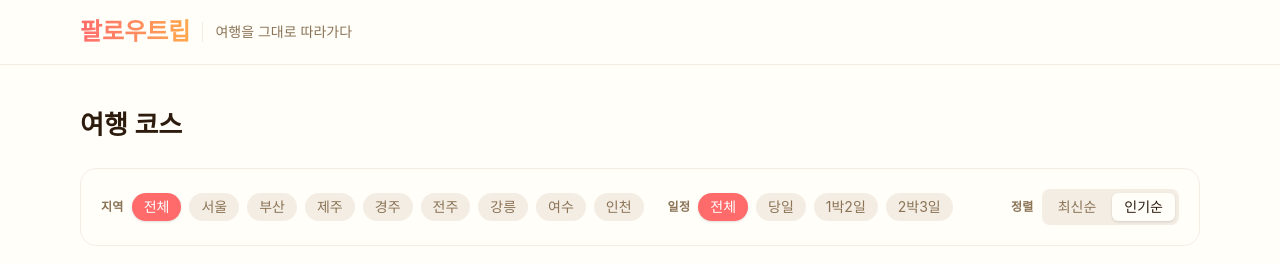
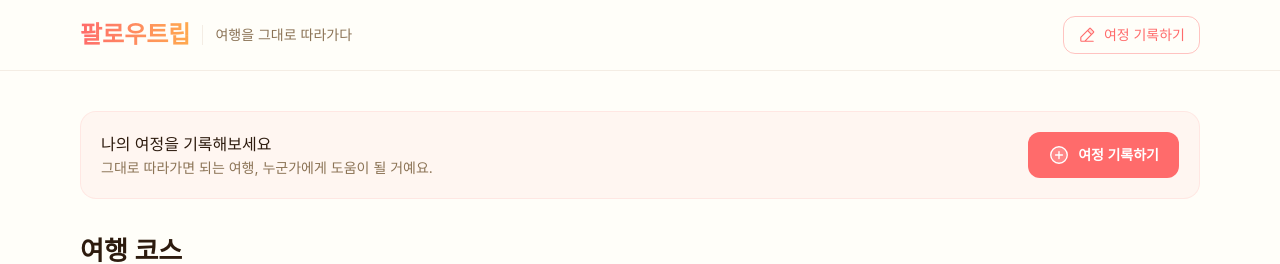
Before and after one commit to amh6281/followtrip, a Next.js app: page / in a window 1280 px wide. Shown: the top 264 px of the page. Built offline with nearby package versions, Linux system fonts and the light colour scheme; a web font is replaced by a local one.

Commit message:
feat: CreateTrip component 추가

```diff
--- /dev/null
+++ b/src/components/home/molecules/CreateTrip.tsx
@@ -0,0 +1,31 @@
+import Link from 'next/link';
+import { PlusCircleIcon } from '@phosphor-icons/react/dist/ssr';
+
+const CreateTrip = () => {
+  return (
+    <section
+      className='border-primary/10 bg-primary/5 mb-8 rounded-2xl border p-5 max-md:p-4'
+      aria-labelledby='create-trip-cta-title'
+    >
+      <div className='flex flex-col gap-4 sm:flex-row sm:items-center sm:justify-between'>
+        <div>
+          <p id='create-trip-cta-title' className='text-foreground font-medium'>
+            나의 여정을 기록해보세요
+          </p>
+          <p className='text-muted-foreground mt-0.5 text-sm'>
+            그대로 따라가면 되는 여행, 누군가에게 도움이 될 거예요.
+          </p>
+        </div>
+        <Link
+          href='/trips/new'
+          className='bg-primary text-primary-foreground inline-flex shrink-0 items-center justify-center gap-2 rounded-xl px-5 py-3 text-sm font-semibold transition-opacity hover:opacity-90'
+        >
+          <PlusCircleIcon size={22} weight='duotone' />
+          여정 기록하기
+        </Link>
+      </div>
+    </section>
+  );
+};
+
+export default CreateTrip;
--- a/src/components/home/molecules/index.ts
+++ b/src/components/home/molecules/index.ts
@@ -1,2 +1,3 @@
+export { default as CreateTrip } from './CreateTrip';
 export { default as FilterGroup } from './FilterGroup';
 export { default as SortGroup } from './SortGroup';
--- a/src/components/home/templates/HomeTemplate.tsx
+++ b/src/components/home/templates/HomeTemplate.tsx
@@ -2,7 +2,7 @@
 
 import { useSearchParams } from 'next/navigation';
 import { FilterBar, TripList } from '../organisms';
-
+import { CreateTrip } from '../molecules';
 import { dummyTrips } from '@/data/dummy-trips';
 import type { Trip } from '@/types/trip';
 import { EmptyTrip, TripCount } from '../atoms';
@@ -35,6 +35,8 @@ const HomeTemplate = () => {
   return (
     <div className='bg-background min-h-full flex-1'>
       <main className='container mx-auto max-w-6xl px-4 py-10 max-md:py-8'>
+        <CreateTrip />
+
         <section className='mb-8'>
           <h2 className='text-foreground mb-6 text-[26px] font-semibold max-md:text-2xl'>
             여행 코스
--- a/src/components/layout/Header.tsx
+++ b/src/components/layout/Header.tsx
@@ -1,4 +1,5 @@
 import Link from 'next/link';
+import { PencilSimpleLineIcon } from '@phosphor-icons/react/dist/ssr';
 
 const Header = () => {
   return (
@@ -15,6 +16,18 @@ const Header = () => {
             여행을 그대로 따라가다
           </span>
         </Link>
+        <Link
+          href='/trips/new'
+          className='text-primary border-primary/40 flex shrink-0 items-center gap-2 rounded-xl border px-3.5 py-2 text-sm font-medium transition-colors max-md:px-3 max-md:py-2 max-md:text-xs'
+          aria-label='나의 여정 기록하기'
+        >
+          <PencilSimpleLineIcon
+            size={18}
+            weight='duotone'
+            className='max-md:size-4'
+          />
+          <span className='max-md:hidden'>여정 기록하기</span>
+        </Link>
       </div>
     </header>
   );
```
